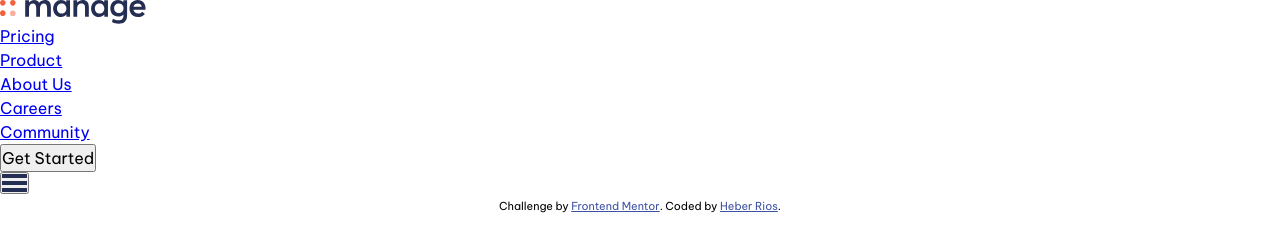
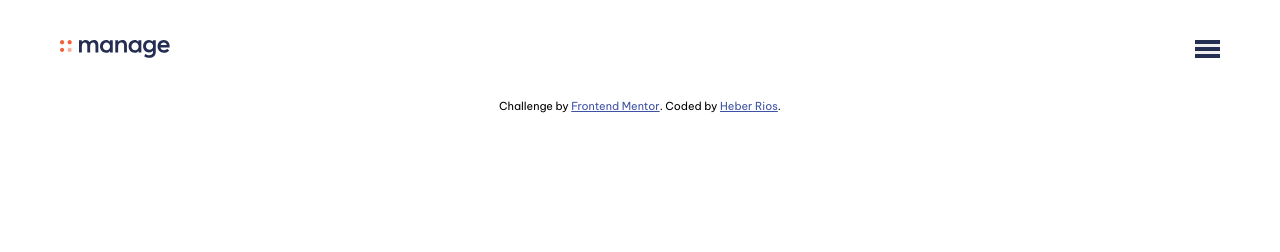
Before and after one commit to HeberRios/manage-landing-page, a plain HTML site: page index.html in a window 1280 px wide. Drawn offline with Linux system fonts and the light colour scheme.

Commit message:
Add styles for the header section
The styles for the navigation menu will be added later.

```diff
--- a/index.html
+++ b/index.html
@@ -16,7 +16,7 @@
         <title>Frontend Mentor | Manage landing page</title>
     </head>
     <body>
-        <header id="header">
+        <header id="header" class="section-container">
             <a href="#"
                 ><img
                     src="./assets/images/logo.svg"
@@ -51,7 +51,7 @@
                 <button class="btn cta-btn">Get Started</button>
             </div>
 
-            <button>
+            <button class="btn">
                 <img
                     src="./assets/images/icon-hamburger.svg"
                     alt="3 parallel lines"
--- a/style.css
+++ b/style.css
@@ -126,6 +126,35 @@ body {
     font-family: var(--ff-regular);
 }
 
+.section-container {
+    max-width: 75rem;
+    margin: 0 auto;
+    padding: 2.5rem 1.25rem;
+}
+
+.btn {
+    border: none;
+}
+
+/* HEADER SECTION STYLES */
+
+#header {
+    display: flex;
+    justify-content: space-between;
+    align-items: center;
+}
+
+.page-logo {
+    max-height: 1.125rem;
+    width: 100%;
+}
+
+/* NAV MENU STYLES */
+
+.nav-menu-container {
+    display: none;
+}
+
 /* ATTRIBUTION STYLES */
 
 .attribution {
```
